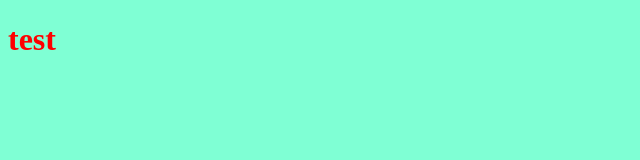
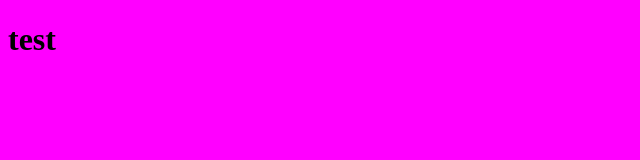
Before and after one commit to amsyounis27/ams_project, a plain HTML site: page index.html in a window 1280 px wide. Shown: the whole page, without its empty margins (0-640 px from the left). Drawn offline with Linux system fonts and the light colour scheme.

Commit message:
changing background color to another color

```diff
--- a/style.css
+++ b/style.css
@@ -1,6 +1,6 @@
 h1 {
-    color: red;
+    color: black;
 }
 body {
-    background-color: aquamarine;
+    background-color: fuchsia;
 }
```
